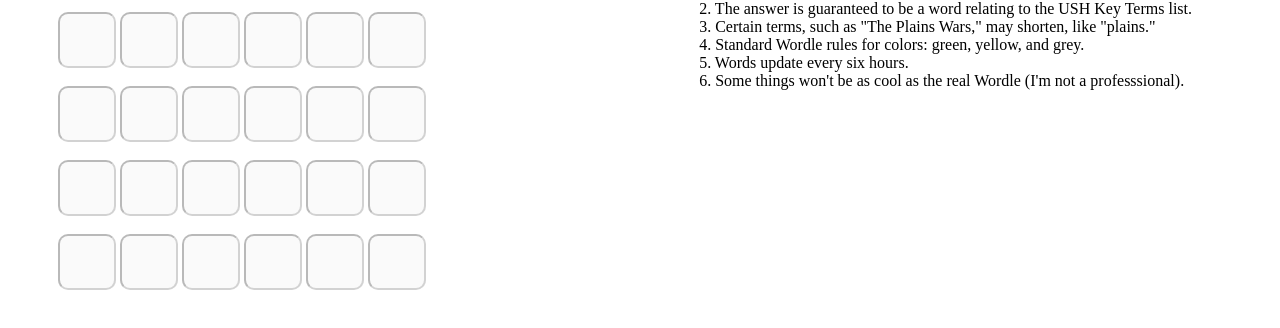
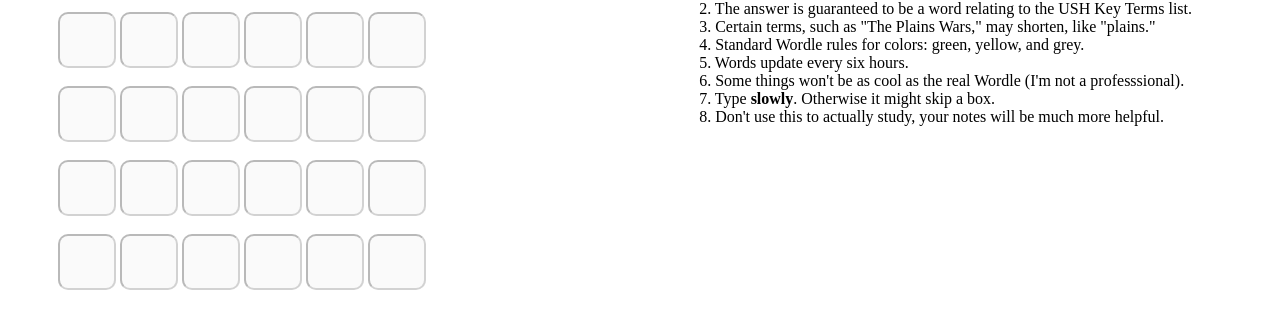
Before and after one commit to charlesliu0506/USH-Wordle, a plain HTML site: page index.html in a window 1280 px wide. Shown: the part 224-552 px from the top of the page. Drawn offline with Linux system fonts and the light colour scheme.

Commit message:
Update index.html
Updated Rules, added an Icon

```diff
--- a/index.html
+++ b/index.html
@@ -62,7 +62,9 @@
                 3. Certain terms, such as "The Plains Wars," may shorten, like "plains."<br>
                 4. Standard Wordle rules for colors: green, yellow, and grey.<br>
                 5. Words update every six hours.<br>
-                6. Some things won't be as cool as the real Wordle (I'm not a professsional).
+                6. Some things won't be as cool as the real Wordle (I'm not a professsional).<br>
+                7. Type <b>slowly</b>. Otherwise it might skip a box.<br>
+                8. Don't use this to actually study, your notes will be much more helpful.
             </p>
         </div>
         <script>
```
